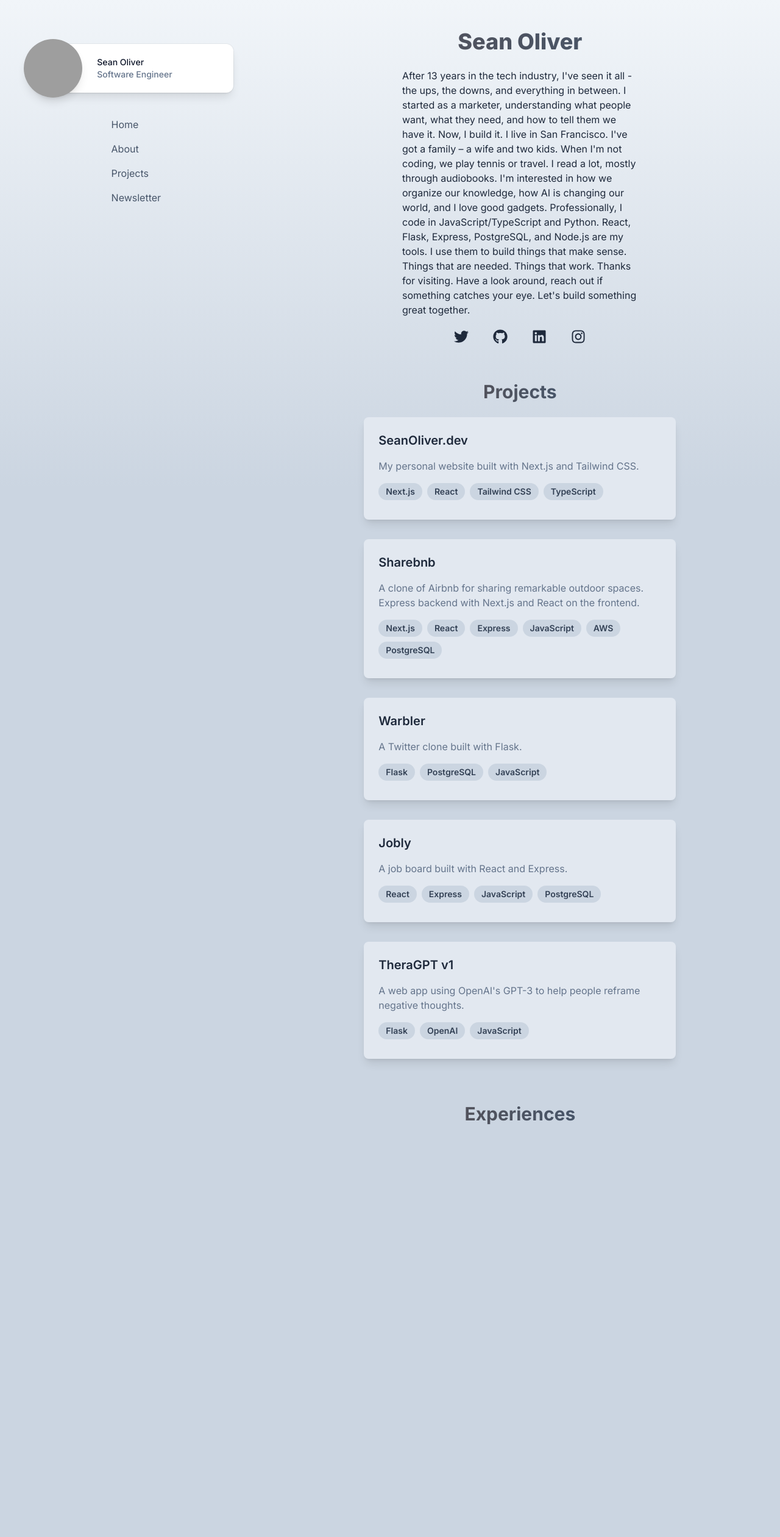
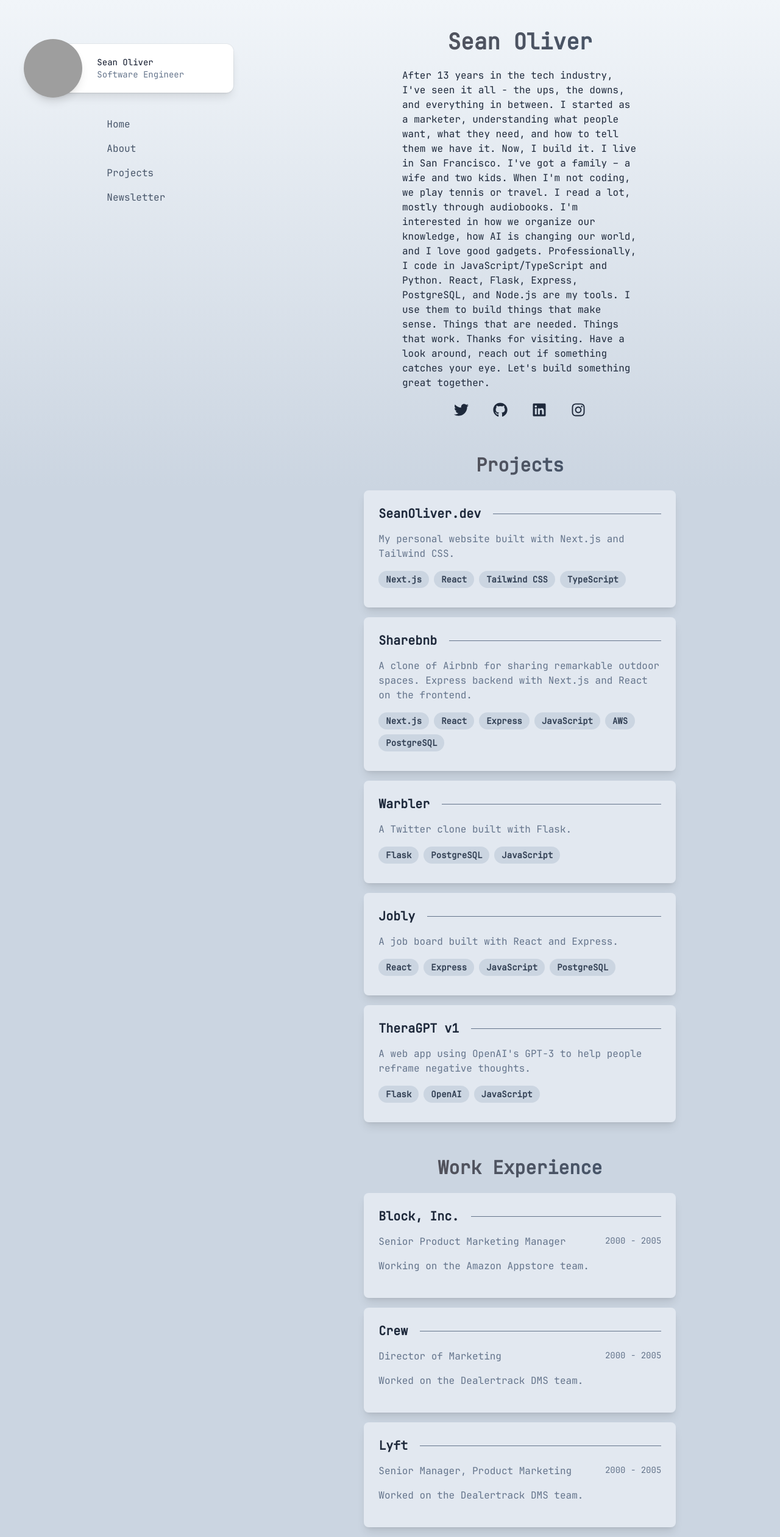
Before and after one commit to seanoliver/seanoliver-dot-dev, a Next.js app: page / in a window 1280 px wide. Shown: the top 2520 px of the page at 61% size. Before the commit the page ends 1868 px from the top, so only its background shows below. Built offline with nearby package versions, Linux system fonts and the light colour scheme; grey boxes are pictures that could not be loaded.

Commit message:
updates to card styling for xp and proj

```diff
--- a/src/app/experiences/page.tsx
+++ b/src/app/experiences/page.tsx
@@ -1,11 +1,18 @@
 import Title from "@/components/Title";
+import { Card, CardDescription, CardSubtitle, CardTitle } from "@/components/cards";
 import { EXPERIENCES } from "@/lib/globals";
 
 export default function Experiences(): JSX.Element {
     return (
         <div className='Experiences flex flex-col items-center justify-center w-full h-full'>
-            <Title title='Experiences' titleSize='medium' />
-
+            <Title title='Work Experience' titleSize='medium' />
+            {EXPERIENCES.map((experience, index) => (
+                <Card key={index}>
+                    <CardTitle>{experience.company}</CardTitle>
+                    <CardSubtitle>{experience.title}</CardSubtitle>
+                    <CardDescription>{experience.description}</CardDescription>
+                </Card>
+            ))}
         </div>
     )
 }
--- a/src/app/globals.css
+++ b/src/app/globals.css
@@ -15,3 +15,8 @@
     --background-end-rgb: 0, 0, 0;
   }
 }
+
+.title-line {
+  flex-grow: 1; /* this will make the line take up the remaining space */
+  height: 1px;
+}
--- a/src/app/layout.tsx
+++ b/src/app/layout.tsx
@@ -14,13 +14,13 @@ const inter = Inter({
 
 /** Jet Brains Mono Font */
 
-// import localFont from 'next/font/local';
+import localFont from 'next/font/local';
 
-// const jetBrainsMono = localFont({
-// 	src: '../../public/fonts/JetBrainsMono-Regular.woff2',
-// 	variable: '--font-jetbrains-mono',
-// 	display: 'swap',
-// });
+const jetBrainsMono = localFont({
+	src: '../../public/fonts/JetBrainsMono-Regular.woff2',
+	variable: '--font-jetbrains-mono',
+	display: 'swap',
+});
 
 // Metadata for the home page
 export const metadata = {
@@ -56,13 +56,13 @@ export default function RootLayout({
 				'bg-gradient-to-b bg-no-repeat',
 				'dark:from-slate-900 dark:to-slate-700',
 				'from-slate-100 to-slate-300',
-                inter.className
+                jetBrainsMono.className
             )}>
-            <body className={inter.className}>
+            <body className={jetBrainsMono.className}>
                 <div className={`
 					Home
 					flex md:flex-row flex-col
-					items-center justify-between
+					items-center
 					w-full md:h-screen
 				`}>
                     <div className={`
@@ -77,12 +77,11 @@ export default function RootLayout({
                     <div className={`
 						Home-body
 						flex flex-col items-center
-						h-full
+						h-full w-full
 						md:w-2/3 md:ml-auto
 						p-10`}>
                         {children}
                     </div>
-                    {/* <Footer /> */}
                 </div>
             </body>
         </html>
--- a/src/app/projects/page.tsx
+++ b/src/app/projects/page.tsx
@@ -6,11 +6,10 @@ export default function Projects(): JSX.Element {
 	return (
 		<section id='projects'>
 			<div
-				className='flex flex-col items-center justify-center w-full h-full'>
+				className='md:flex md:flex-col items-center w-full h-full'>
 				<Title title='Projects' titleSize='medium' />
 				{PROJECTS.map((project, index) => (
 					<div
-						className={`mb-4`}
 						key={`${project.name}-${index}`}>
 						<ProjectCard project={project} />
 					</div>
```
